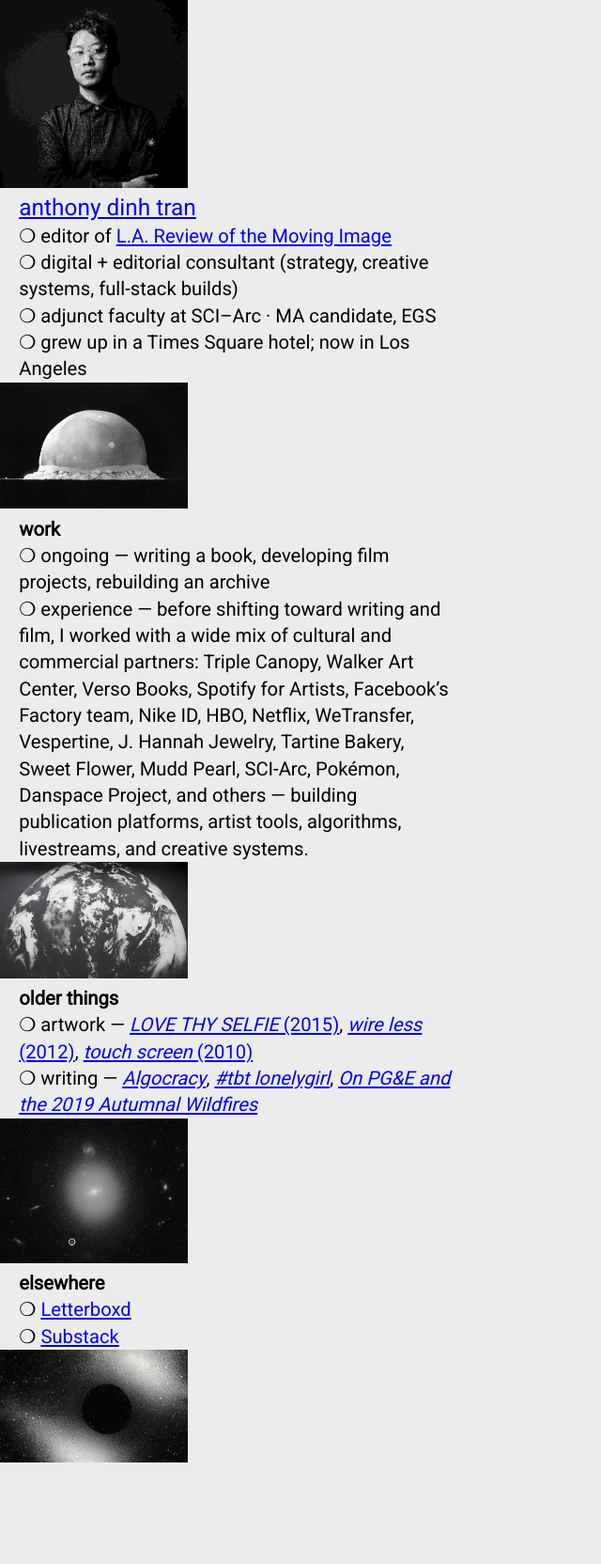
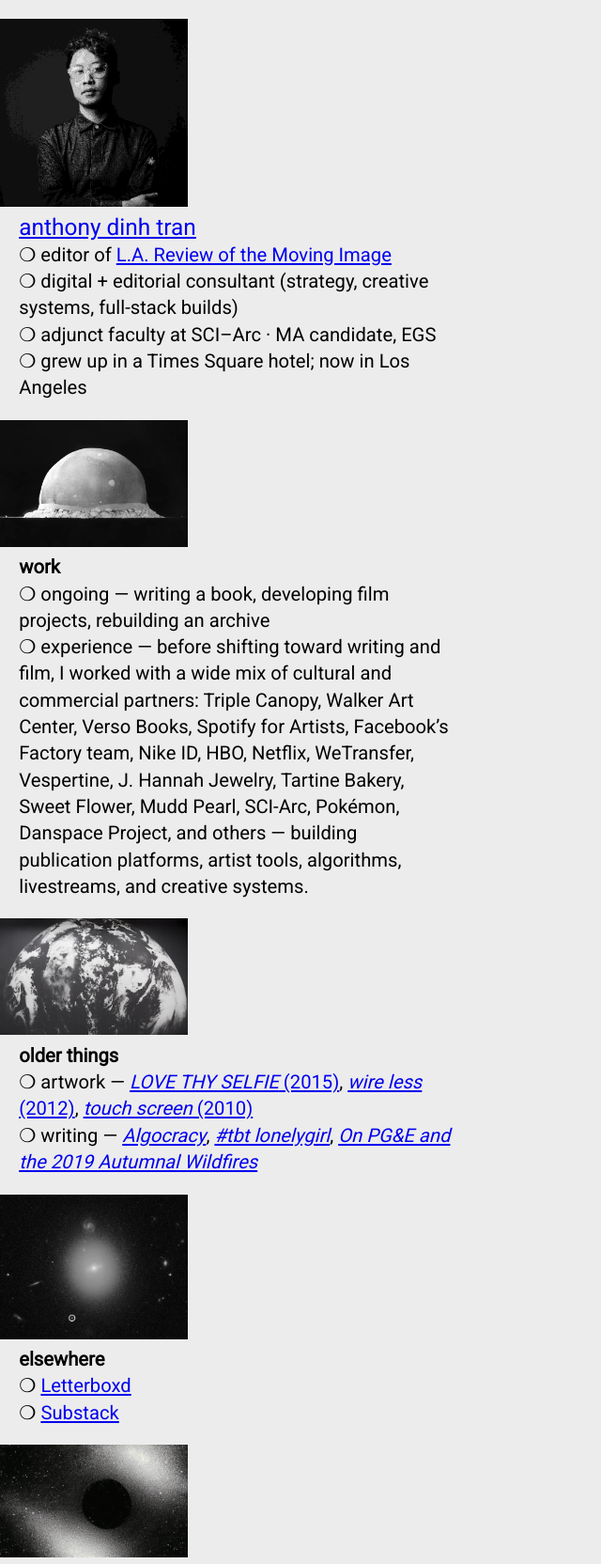
Before and after one commit to atran/atran.github.io, a Jekyll site: the page built from index.md, in a window 1280 px wide. Shown: the whole page at 94% size, without its empty margins (0-640 px from the left). Built offline with Jekyll 4.4.1, drawn with Linux system fonts in a browser that asks for light colours; before the commit the page ends 1563 px from its top, so only the background shows below that.

Commit message:
Add margin-top to images in flat layout

```diff
--- a/_layouts/flat.html
+++ b/_layouts/flat.html
@@ -20,7 +20,10 @@
       font-size: calc(1em + 0.33vw);
       font-weight: normal;
     }
-    img { width: 200px; }
+    img {
+      width: 200px;
+      margin-top: 1em;
+    }
     body > div { margin: 0 2em 0 1em; }
   </style>
 </head>
```
